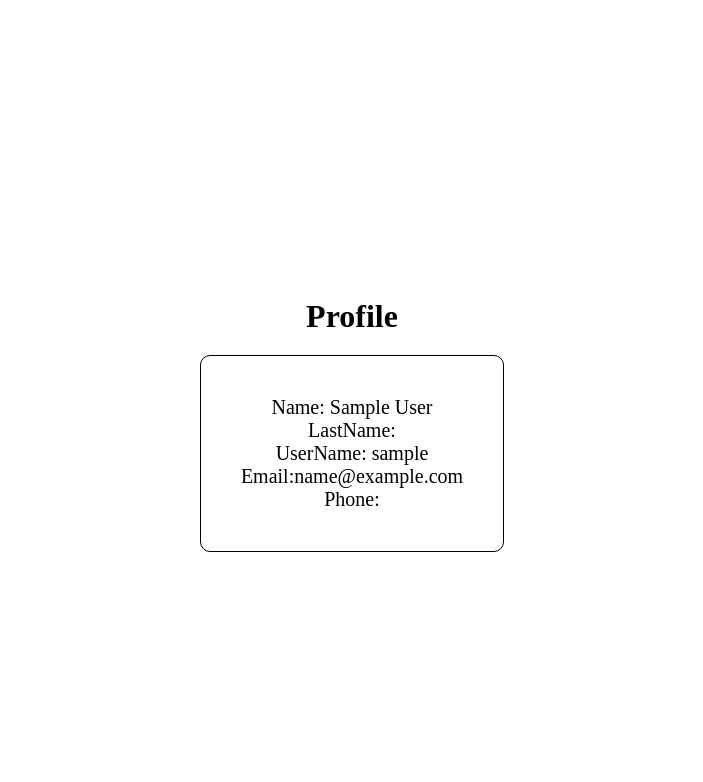
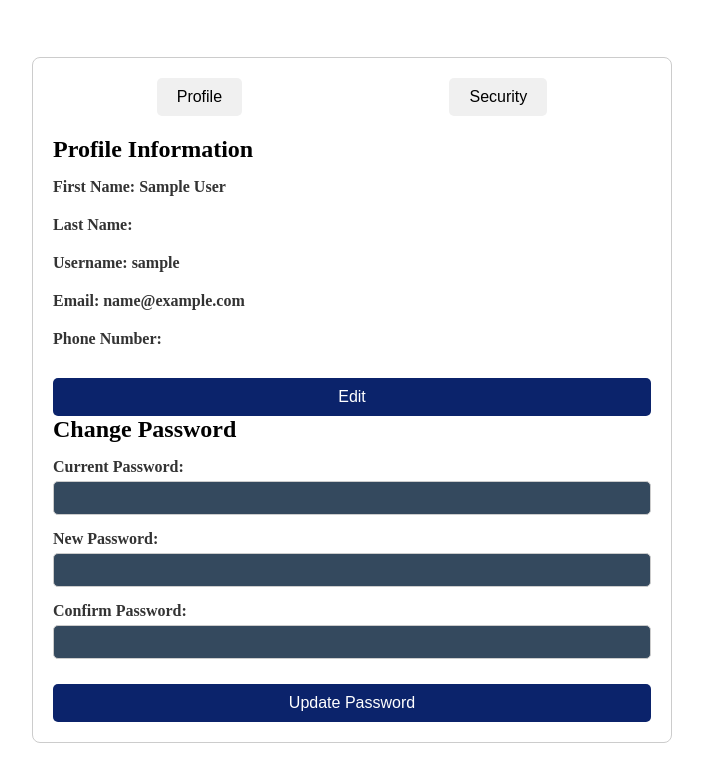
Before and after one commit to 22DP3TBark/Projekti3Kursa, a Vue app in the folder FrontEnd/: page /profile in a window 1280 px wide. Shown: the top 782 px of the page, without its empty margins (288-991 px from the left). Built offline with nearby package versions, Linux system fonts and the light colour scheme; no server answers; sample sign-in values are in the browser's storage.

Commit message:
Made user profile better and made it so that the user can edit their information and change password

```diff
--- /dev/null
+++ b/FrontEnd/src/assets/Form.css
@@ -0,0 +1,103 @@
+/* Container Styling */
+.form-container {
+  max-width: 700px;
+  margin: 20px auto;
+  padding: 30px;
+  background: #c9d7e4;
+  border-radius: 12px;
+  box-shadow: 0 0 10px rgba(0, 0, 0, 0.1);
+  color: rgb(34, 22, 22) !important;
+}
+
+/* Header Styles */
+h2 {
+  text-align: left;
+  font-size: 24px;
+  font-weight: bold;
+  margin-bottom: 15px;
+}
+
+h3 {
+  font-size: 18px;
+  font-weight: bold;
+  margin-bottom: 10px;
+}
+
+hr {
+  border: none;
+  height: 1px;
+  background-color: #ddd;
+  margin-bottom: 15px;
+}
+
+/* Form Elements */
+.form-group {
+  margin-bottom: 15px;
+}
+
+input, textarea {
+  width: 100%;
+  padding: 10px;
+  border: 1px solid #ccc;
+  border-radius: 8px;
+  font-size: 16px;
+  background: white;
+}
+
+/* Textarea Style */
+textarea {
+  height: 80px;
+  resize: vertical;
+}
+
+/* Row Layout */
+.form-row {
+  display: flex;
+  gap: 10px;
+  margin-bottom: 15px;
+}
+
+.form-row input {
+  flex: 1;
+}
+
+.form-section label{
+  color: rgb(49, 35, 35);
+}
+
+/* Checkbox Group */
+.checkbox-group {
+  display: flex;
+  flex-wrap: wrap;
+  gap: 10px;
+  color: white;
+}
+
+.checkbox-group label {
+  display: flex;
+  align-items: center;
+  gap: 5px;
+  font-size: 16px;
+}
+
+/* File Upload */
+input[type="file"] {
+  padding: 5px;
+}
+
+/* Submit Button */
+button {
+  width: 100%;
+  padding: 12px;
+  background: #007bff;
+  color: white;
+  border: none;
+  border-radius: 8px;
+  font-size: 18px;
+  cursor: pointer;
+  transition: 0.3s ease;
+}
+
+button:hover {
+  background: #0056b3;
+}
--- /dev/null
+++ b/FrontEnd/src/assets/Profile.css
@@ -0,0 +1,82 @@
+.profile-container {
+    width: 50%;
+    margin: auto;
+    padding: 20px;
+    border: 1px solid #ccc;
+    border-radius: 8px;
+    background-color: #fff;
+  }
+
+  .tabs {
+    display: flex;
+    justify-content: space-around;
+    margin-bottom: 20px;
+  }
+
+  .tab-button {
+    padding: 10px 20px;
+    border: none;
+    background: #f0f0f0;
+    cursor: pointer;
+    font-size: 16px;
+    border-radius: 5px;
+  }
+
+  .tab-content {
+    display: flex;
+    flex-direction: column;
+    gap: 15px;
+  }
+
+  .profile-section {
+    display: flex;
+    flex-direction: column;
+  }
+
+  .profile-section label {
+    font-weight: bold;
+    margin-bottom: 5px;
+    color: #333;
+  }
+  .edit-btn {
+    margin-top: 10px;
+    padding: 10px;
+    border: none;
+    background-color: #0b236b;
+    color: white;
+    cursor: pointer;
+    border-radius: 5px;
+    font-size: 16px;
+  }
+
+  .Else-CL label{
+    color: black;
+  }
+  .input-field {
+    padding: 8px;
+    border: 1px solid #ccc;
+    border-radius: 5px;
+    font-size: 14px;
+  }
+
+  .save-button {
+    margin-top: 10px;
+    padding: 10px;
+    border: none;
+    background-color: #0b236b;
+    color: white;
+    cursor: pointer;
+    border-radius: 5px;
+    font-size: 16px;
+  }
+
+  .SC-btn{
+    margin-top: 10px;
+    padding: 10px;
+    border: none;
+    background-color: #0b236b;
+    color: white;
+    cursor: pointer;
+    border-radius: 5px;
+    font-size: 16px;
+  }
--- a/FrontEnd/src/pages/Profile.vue
+++ b/FrontEnd/src/pages/Profile.vue
@@ -1,56 +1,140 @@
 <script setup>
 import { useAuth } from "@/stores/useAuth";
+import { ref, onMounted } from "vue";
+import axiosClient from "../../axiosClient";
 
 const { user } = useAuth();
+const isEditing = ref(false);
 
+const passwordData = ref({
+  current_password: "",
+  new_password: "",
+  new_password_confirmation: ""
+});
 
+const message = ref("");
+
+const enableEditing = () => {
+  isEditing.value = true;
+};
+
+const cancelEditing = () => {
+  isEditing.value = false;
+};
+
+const fetchUserProfile = async () => {
+  try {
+    const response = await axiosClient.get('/profile');
+    user.value = response.data;
+  } catch (error) {
+    console.error("Error fetching user profile:", error);
+  }
+};
+
+const updateProfile = async () => {
+  try {
+    await axiosClient.put('/profile/update', {
+      name: user.value.name,
+      lastname: user.value.lastname,
+      username: user.value.username,
+      phone: user.value.phone
+    });
+
+    isEditing.value = false;
+    alert("Profile updated successfully!");
+  } catch (error) {
+    console.error("Error updating profile:", error);
+  }
+};
+
+const updatePassword = async () => {
+  try {
+    const response = await axiosClient.put('/profile/update-password', {
+      current_password: passwordData.value.current_password,
+      new_password: passwordData.value.new_password,
+      new_password_confirmation: passwordData.value.new_password_confirmation
+    });
+    message.value = response.data.message;
+
+    passwordData.value = { current_password: "", new_password: "", new_password_confirmation: "" };
+    alert("Password updated successfully!");
+  } catch (error) {
+    console.error("Error updating password:", error);
+  }
+};
+
+// Fetch user profile when the component is mounted
+onMounted(() => {
+  fetchUserProfile();
+});
 </script>
 
 <template>
+<div class="profile-container">
+    <!-- Tabs Navigation -->
+    <div class="tabs">
+      <button class="tab-button">Profile</button>
+      <button class="tab-button">Security</button>
+    </div>
 
-    <div class="profile-container">
-        <h1>Profile</h1>
-        <div class="profile-values">
-            <p>Name: {{ user.name }}</p>
-            <p>LastName: {{ user.lastname }}</p>
-            <p>UserName: {{ user.username }}</p>
-            <p>Email:{{ user.email }} </p>
-            <p>Phone: {{ user.phone }} </p>
+    <!-- Profile Tab -->
+    <div v-if="!isEditing" class="tab-content">
+      <h2>Profile Information</h2>
+      <div class="profile-section">
+        <label>First Name: {{ user.name }}</label>
+      </div>
+      <div class="profile-section">
+        <label>Last Name: {{ user.lastname }}</label>
+      </div>
+      <div class="profile-section">
+        <label>Username: {{ user.username }}</label>
+      </div>
+      <div class="profile-section">
+        <label>Email: {{ user.email }}</label>
+      </div>
+      <div class="profile-section">
+        <label>Phone Number: {{ user.phone }}</label>
+      </div>
+      <button class="edit-btn" @click="enableEditing">Edit</button>
+    </div>
+    <div class="Else-CL" v-else>
+      <label>Name:</label>
+      <input v-model="user.name" type="text" />
 
+      <label>Last Name:</label>
+      <input v-model="user.lastname" type="text" />
 
-        </div>
+      <label>Username:</label>
+      <input v-model="user.username" type="text" />
+
+      <label>Phone:</label>
+      <input v-model="user.phone" type="text" />
+
+      <button class="SC-btn" @click="updateProfile">Save</button>
+      <button class="SC-btn" @click="cancelEditing">Cancel</button>
     </div>
+
+    <!-- Security Tab -->
+    <div class="tab-content">
+      <h2>Change Password</h2>
+      <div class="profile-section">
+        <label>Current Password:</label>
+        <input type="password" v-model="passwordData.current_password" class="input-field" required />
+      </div>
+      <div class="profile-section">
+        <label>New Password:</label>
+        <input type="password" v-model="passwordData.new_password" class="input-field" required />
+      </div>
+      <div class="profile-section">
+        <label>Confirm Password:</label>
+        <input type="password" v-model="passwordData.new_password_confirmation" class="input-field" required />
+      </div>
+      <button class="save-button" @click="updatePassword">Update Password</button>
+      <p v-if="message" class="message">{{ message }}</p>
+    </div>
+  </div>
 </template>
 
 <style scoped>
-   .profile-container {
-        display: flex;
-        flex-direction: column;
-        justify-content: center;
-        align-items: center;
-        width: 100vw;
-        min-height: 100vh;
-    }
-
-    h1 {
-        text-align: center;
-        margin-top: 50px;
-        margin-bottom: 20px; /* Adjusted margin to be closer to the profile values */
-    }
-
-    .profile-values {
-        display: flex;
-        flex-direction: column;
-        justify-content: center;
-        align-items: center;
-        border: 1px solid black;
-        padding: 40px;
-        border-radius: 10px;
-    }
-
-    .profile-values p {
-        font-size: 20px; /* Adjust the font size as needed */
-    }
-
-
+@import '../assets/Profile.css';
 </style>
--- /dev/null
+++ b/FrontEnd/src/pages/UserPropSubmission.vue
@@ -0,0 +1,100 @@
+<script setup>
+
+</script>
+
+<template>
+<div class="form-container">
+    <h2>Submit Property</h2>
+    <div class="form-section">
+      <h3>Basic Information</h3>
+      <hr />
+
+      <div class="form-group">
+        <input type="text" placeholder="Property Title" />
+      </div>
+
+      <div class="form-group">
+        <textarea placeholder="Description"></textarea>
+      </div>
+
+      <div class="form-row">
+        <input type="number" placeholder="Price" />
+        <input type="text" placeholder="Currency (e.g., USD, EUR)" />
+      </div>
+
+      <div class="form-row">
+        <input type="text" placeholder="Property Type (house, apartment, etc.)" />
+        <input type="text" placeholder="Status (available, sold, rented)" />
+      </div>
+
+      <div class="form-row">
+        <input type="number" placeholder="Bedrooms" />
+        <input type="number" placeholder="Bathrooms" />
+        <input type="number" placeholder="Parking Spaces" />
+      </div>
+
+      <div class="form-row">
+        <input type="number" placeholder="Size (sq ft)" />
+        <input type="number" placeholder="Year Built" />
+      </div>
+    </div>
+
+    <div class="form-section">
+      <h3>Location Details</h3>
+      <hr />
+
+      <div class="form-group">
+        <input type="text" placeholder="Address" />
+      </div>
+
+      <div class="form-row">
+        <input type="text" placeholder="City" />
+        <input type="text" placeholder="State" />
+      </div>
+
+      <div class="form-row">
+        <input type="text" placeholder="Country" />
+        <input type="text" placeholder="ZIP Code" />
+      </div>
+
+      <div class="form-row">
+        <input type="number" placeholder="Latitude" step="0.000001" />
+        <input type="number" placeholder="Longitude" step="0.000001" />
+      </div>
+    </div>
+
+    <div class="form-section">
+      <h3>Additional Features</h3>
+      <hr />
+
+      <div class="checkbox-group">
+        <label><input type="checkbox" /> Balcony</label>
+        <label><input type="checkbox" /> Garage</label>
+        <label><input type="checkbox" /> Swimming Pool</label>
+        <label><input type="checkbox" /> Garden</label>
+        <label><input type="checkbox" /> Furnished</label>
+      </div>
+    </div>
+
+    <div class="form-section">
+      <h3>Images</h3>
+      <hr />
+
+      <div class="form-group">
+        <label>Main Image</label>
+        <input type="file" accept="image/*" />
+      </div>
+
+      <div class="form-group">
+        <label>Gallery Images</label>
+        <input type="file" multiple accept="image/*" />
+      </div>
+    </div>
+
+    <button type="submit">Submit Property</button>
+  </div>
+</template>
+
+<style scoped>
+@import "../assets/Form.css";
+</style>
--- a/FrontEnd/src/router/index.js
+++ b/FrontEnd/src/router/index.js
@@ -14,6 +14,7 @@ import Listings from '@/pages/Listings.vue'
 import PropertySub from '@/pages/PropertySub.vue'
 import AdminPage from '@/components/AdminPage.vue'
 import PropertyList from '@/pages/PropertyList.vue'
+import UserPropertySub from '@/pages/UserPropSubmission.vue'
 
 const routes = [
   {
@@ -73,6 +74,11 @@ const routes = [
     path: '/admin',
     name: 'Admin',
     component: AdminPage,
+  },
+  {
+    path: '/userprop',
+    name: 'UserProp',
+    component: UserPropertySub,
   }
 ];
 
--- a/FrontEnd/src/stores/useAuth.js
+++ b/FrontEnd/src/stores/useAuth.js
@@ -50,7 +50,7 @@ const checkAuth = () => {
   isAuthenticated.value = !!localStorage.getItem("ACCESS_TOKEN");
   const storedUser = localStorage.getItem("user");
   user.value = storedUser ? safeParse(storedUser) : null;
-  isAdmin.value = storedUser ? safeParse(storedUser)?.role || false : false; // Check isAdmin on page load
+  isAdmin.value = user.value?.role === 'admin'; // Ensure isAdmin is updated correctly
 };
 
 export function useAuth() {
```
Also changed, not shown: FrontEnd/src/components/Navbar.vue (+5 -5 lines), 2 other files (tests, documents, lock files or other folders).
